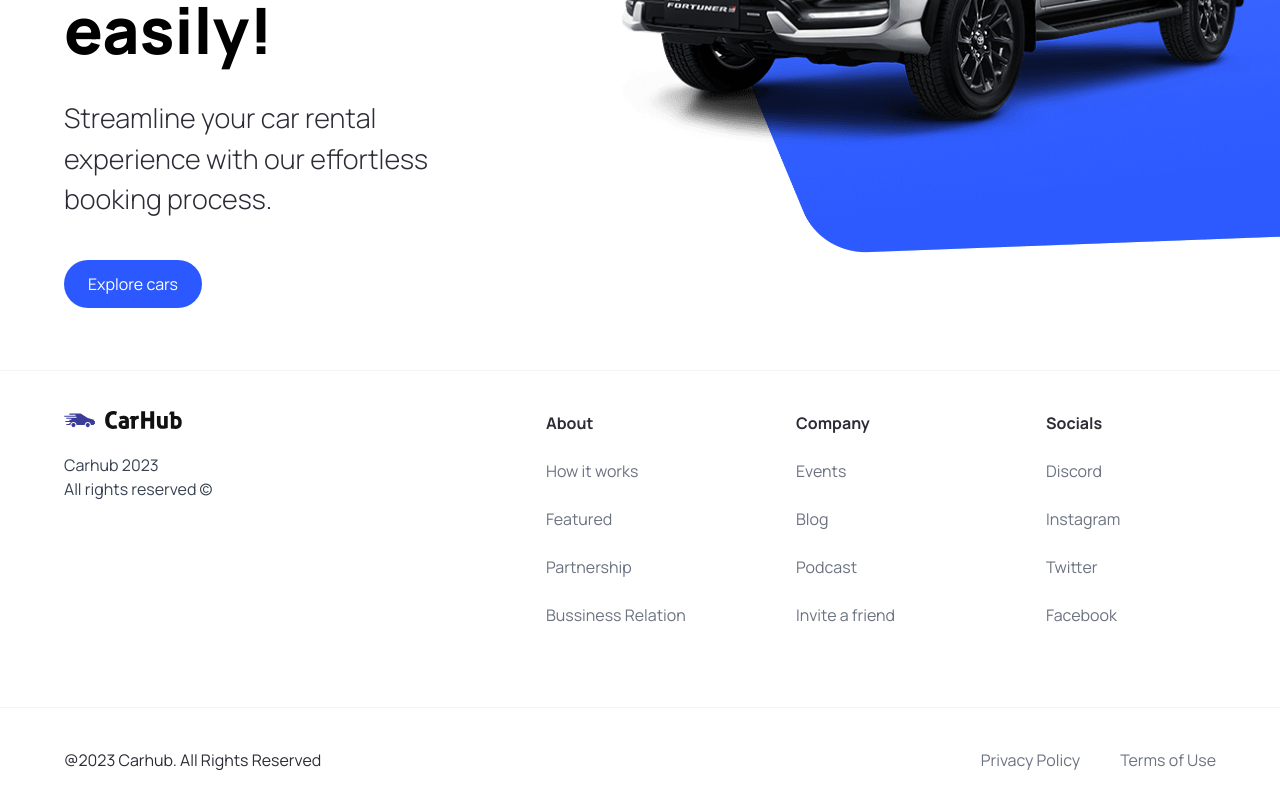
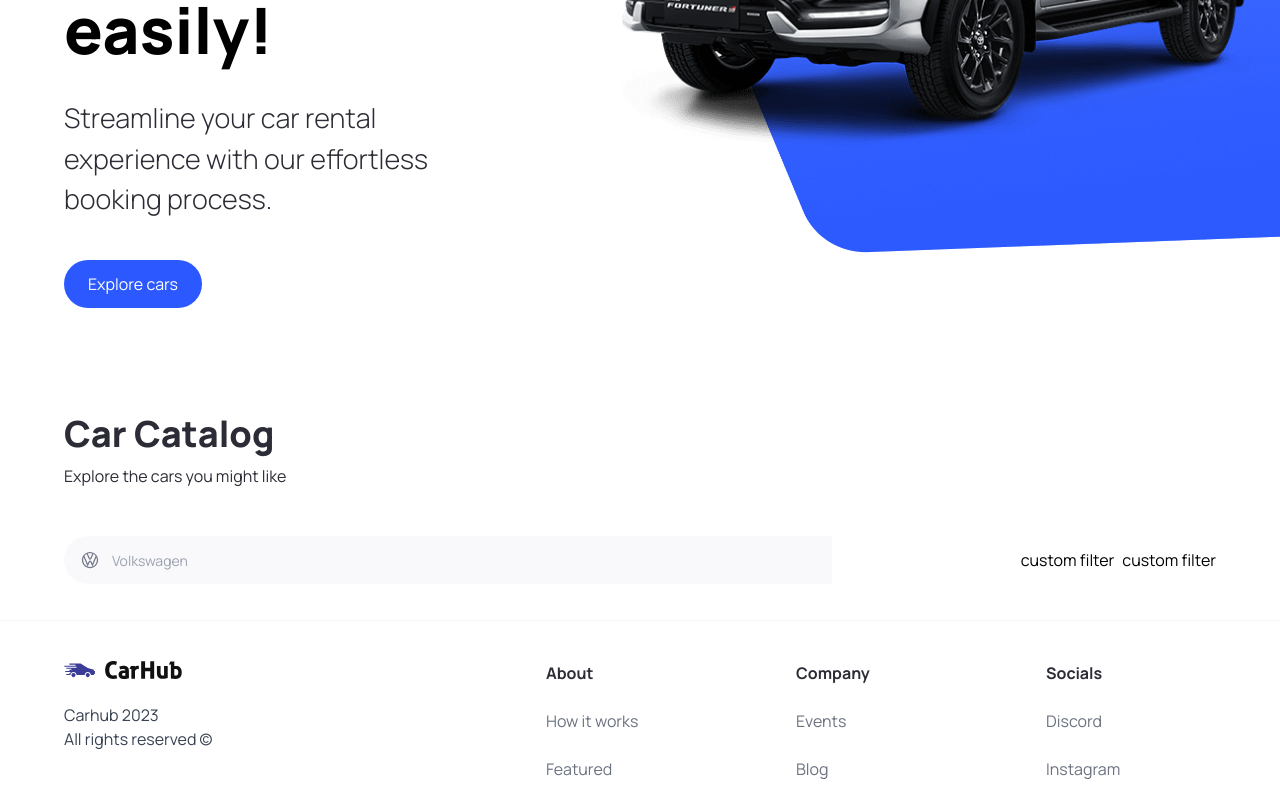
Before and after one commit to andreenakashima/carthub-app, a Next.js app: page / in a window 1280 px wide. Shown: the part 450-1247 px from the top of the page. Built offline with nearby package versions, Linux system fonts and the light colour scheme.

Commit message:
Added search bar functionality

```diff
--- a/app/page.tsx
+++ b/app/page.tsx
@@ -1,9 +1,25 @@
-import { Hero } from "@/components";
+import { CustomFilter, Hero, SearchBar } from "@/components";
 
 export default function Home() {
 	return (
 		<main className="overflow-hidden">
 			<Hero />
+
+			<div className="mt-12 padding-x padding-y max-width" id="discover">
+				<div className="home__text-container">
+					<h1 className="text-4xl font-extrabold">Car Catalog</h1>
+					<p>Explore the cars you might like</p>
+				</div>
+
+				<div className="home__filters">
+					<SearchBar />
+
+					<div className="home__filter-container">
+						<CustomFilter title="fuel" />
+						<CustomFilter title="year" />
+					</div>
+				</div>
+			</div>
 		</main>
 	);
 }
--- /dev/null
+++ b/components/CustomFilter.tsx
@@ -0,0 +1,3 @@
+export function CustomFilter() {
+	return <div>custom filter</div>;
+}
--- /dev/null
+++ b/components/SearchBar.tsx
@@ -0,0 +1,21 @@
+"use client";
+
+import { useState } from "react";
+import { SearchManufacturer } from "./SearchManufacturer";
+
+export function SearchBar() {
+	const [manufacturer, setManufacturer] = useState("");
+
+	const handleSearch = () => {};
+
+	return (
+		<form className="searchbar" onSubmit={handleSearch}>
+			<div className="searchbar__item">
+				<SearchManufacturer
+					manufacturer={manufacturer}
+					setManufacturer={setManufacturer}
+				/>
+			</div>
+		</form>
+	);
+}
--- /dev/null
+++ b/components/SearchManufacturer.tsx
@@ -0,0 +1,92 @@
+"use client";
+
+import { useState, Fragment } from "react";
+import { Combobox, Transition } from "@headlessui/react";
+
+import { SearchManufacturerProps } from "@/types";
+import Image from "next/image";
+
+import { manufacturers } from "@/constants";
+
+export function SearchManufacturer({
+	manufacturer,
+	setManufacturer,
+}: SearchManufacturerProps) {
+	const [query, setQuery] = useState("");
+
+	const filteredManufacturers =
+		query === ""
+			? manufacturers
+			: manufacturers.filter((item) =>
+					item
+						.toLowerCase()
+						.replace(/\s+/g, "")
+						.includes(query.toLowerCase().replace(/\s+/g, ""))
+			  );
+
+	return (
+		<div className="search-manufacturer">
+			<Combobox value={manufacturer} onChange={setManufacturer}>
+				<div className="relative w-full">
+					<Combobox.Button className="absolute top-[14px]">
+						<Image
+							src="/car-logo.svg"
+							width={20}
+							height={20}
+							className="ml-4"
+							alt="Car Logo"
+						/>
+					</Combobox.Button>
+					<Combobox.Input
+						className="search-manufacturer__input"
+						placeholder="Volkswagen"
+						displayValue={(manufacturer: string) => manufacturer}
+						onChange={(e) => setQuery(e.target.value)}
+					/>
+
+					<Transition
+						as={Fragment}
+						leave="transition ease-in duration-100"
+						leaveFrom="opacity-100"
+						leaveTo="opacity-0"
+						afterLeave={() => setQuery("")}
+					>
+						<Combobox.Options>
+							{filteredManufacturers.map((item) => (
+								<Combobox.Option
+									key={item}
+									className={({ active }) =>
+										`relative search-manufacturer__option ${
+											active ? "bg-primary-blue text-white" : "text-gray-900"
+										}`
+									}
+									value={item}
+								>
+									{({ active, selected }) => (
+										<>
+											<span
+												className={`block truncate ${
+													selected ? "font-medium" : "font-normal"
+												}`}
+											>
+												{item}
+											</span>
+
+											{selected ? (
+												<span
+													className={`absolute inset-y-0 left-0 flex items-center pl-3 ${
+														active ? "text-white" : "text-teal-600"
+													}`}
+												></span>
+											) : null}
+										</>
+									)}
+								</Combobox.Option>
+							))}
+						</Combobox.Options>
+					</Transition>
+				</div>
+			</Combobox>
+		</div>
+	);
+}
--- a/components/index.ts
+++ b/components/index.ts
@@ -2,5 +2,16 @@ import { Hero } from "./Hero";
 import { Footer } from "./Footer";
 import { Navbar } from "./Navbar";
 import { CustomButton } from "./CustomButton";
+import { CustomFilter } from "./CustomFilter";
+import { SearchBar } from "./SearchBar";
+import { SearchManufacturer } from "./SearchManufacturer";
 
-export { Hero, CustomButton, Navbar, Footer };
+export {
+	Hero,
+	CustomButton,
+	Navbar,
+	Footer,
+	CustomFilter,
+	SearchBar,
+	SearchManufacturer,
+};
--- a/package.json
+++ b/package.json
@@ -9,6 +9,7 @@
     "lint": "next lint"
   },
   "dependencies": {
+    "@headlessui/react": "^1.7.15",
     "@types/node": "20.3.0",
     "@types/react": "18.2.12",
     "@types/react-dom": "18.2.5",
--- a/types/index.ts
+++ b/types/index.ts
@@ -6,3 +6,8 @@ export interface CustomButtonProps {
 	btnType?: "button" | "submit";
 	handleClick?: MouseEventHandler<HTMLButtonElement>;
 }
+
+export interface SearchManufacturerProps {
+	manufacturer: string;
+	setManufacturer: (manufacturer: string) => void;
+}
```
Also changed, not shown: 1 other file (tests, documents, lock files or other folders).
